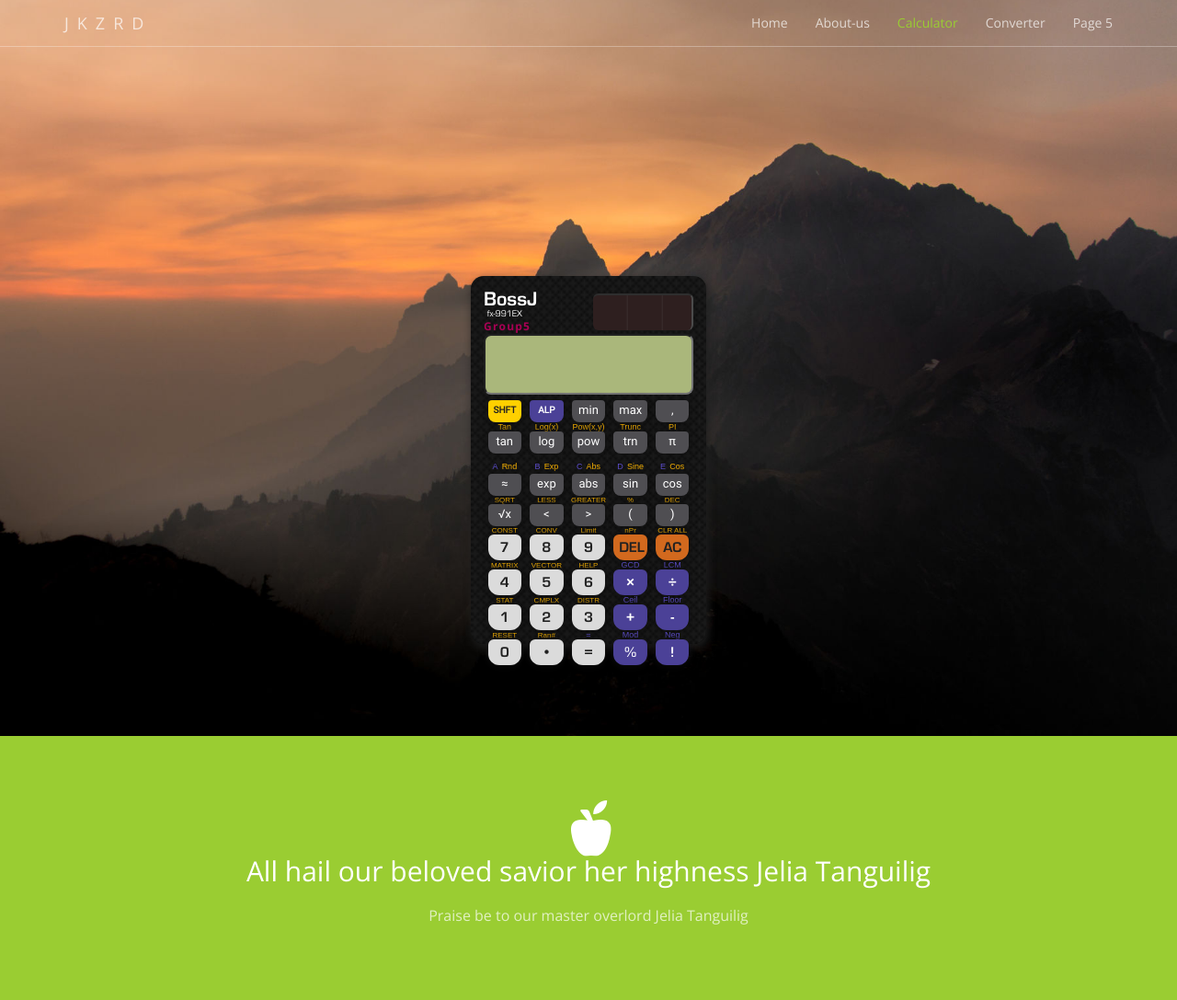
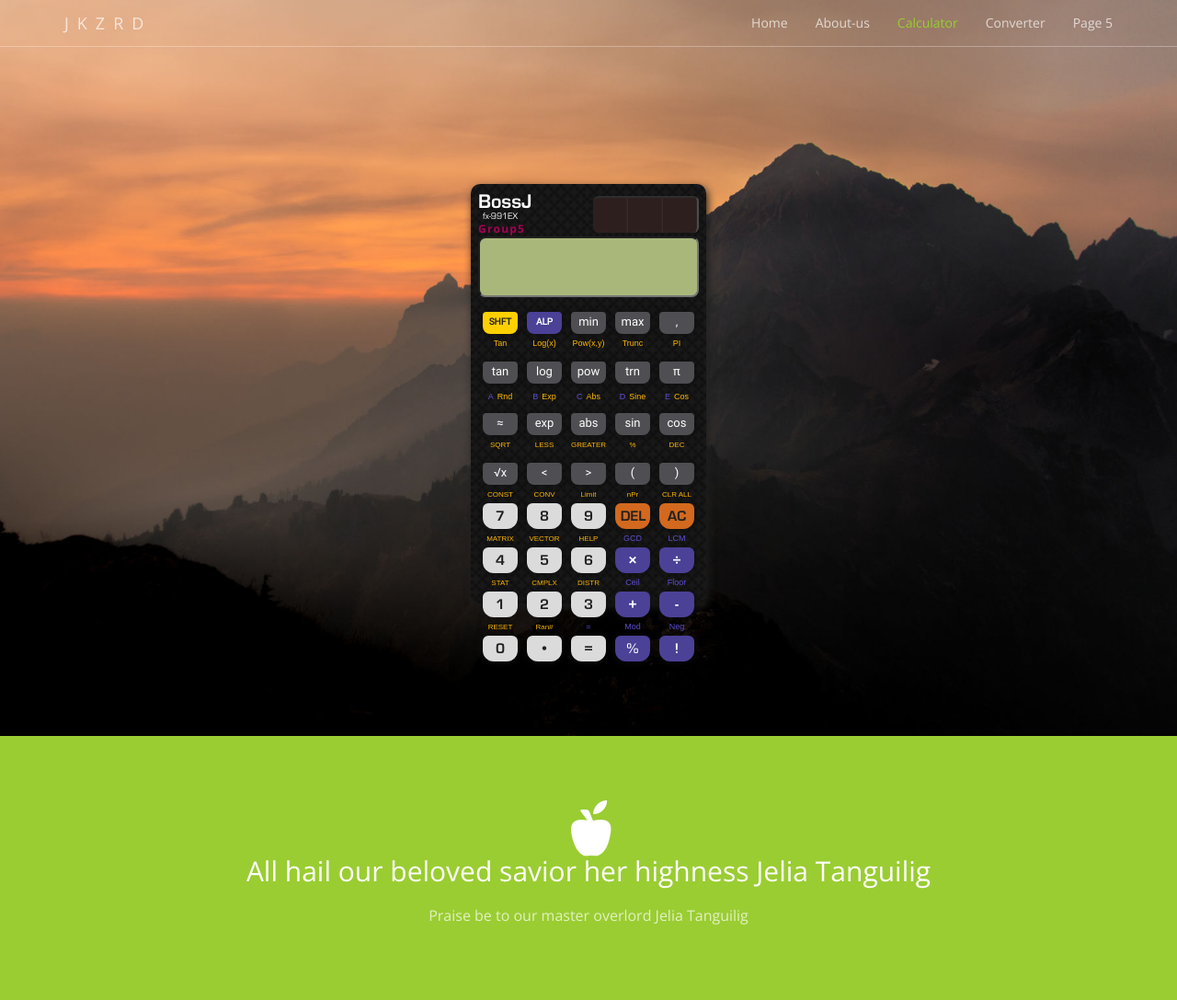
Before and after one commit to ZanePhillip/-School-Project-_G5-ITE239-3IT1, a PHP site: page /calculator.html in a window 1280 px wide. Shown: the whole page at 92% size. Run offline with PHP 8.4, Linux system fonts and the light colour scheme.

Commit message:
commit changes

```diff
--- a/assets/styles/table_layout.css
+++ b/assets/styles/table_layout.css
@@ -79,7 +79,7 @@ input[type="text"]
 
 #main
 {
-    padding-top: 300px;
+    padding-top: 200px;
     align-items: center;
 }
 
@@ -91,10 +91,10 @@ input[type="text"]
     background-image: url('../images/skin.png');
     background-repeat: repeat;
     background-size: cover;
-    padding: 14px;
-    border-radius: 14px;
+    padding: 8px;
+    border-radius: 10px;
     box-shadow: 2px 4px 10px #1f1f1f;
-    height: 50vh;
+    height: 57vh;
 }
 
 #logo
@@ -159,6 +159,7 @@ input[type="text"]
     color: white;
     padding-bottom: 4px;
     text-align: center;
+    margin-top: 10px;
 }
 
 .keypad_small:active
@@ -201,7 +202,8 @@ input[type="text"]
     font-size: 8px;
     color: rgb(255, 183, 0);
     text-align: center;
-    height: auto;
+    height: 20px;
+    margin-top: 10px;
 }
 
 .keypad_label_dual
@@ -210,7 +212,8 @@ input[type="text"]
     font-size: 9px;
     color: rgb(255, 183, 0);
     text-align: center;
-    height: auto;
+    height: 20px;
+    margin-top: 10px;
 }
 
 .keypad_label_special
@@ -219,7 +222,8 @@ input[type="text"]
     font-size: 9px;
     color: #6050d4;
     text-align: center;
-    height: auto;
+    height: 10px;
+    margin-top: 10px;
 }
 
 .keypad_shift
@@ -237,6 +241,7 @@ input[type="text"]
     color: #212121;
     padding-bottom: 4px;
     font-weight: bold;
+    margin-top: 10px;
 }
 
 .keypad_shift:active {background-color: rgb(224, 165, 0);}
@@ -256,6 +261,7 @@ input[type="text"]
     color: white;
     padding-bottom: 4px;
     font-weight: bold;
+    margin-top: 10px;
 }
 
 .keypad_alpha:active, .operator:active { background-color: #3c347a;}
```
